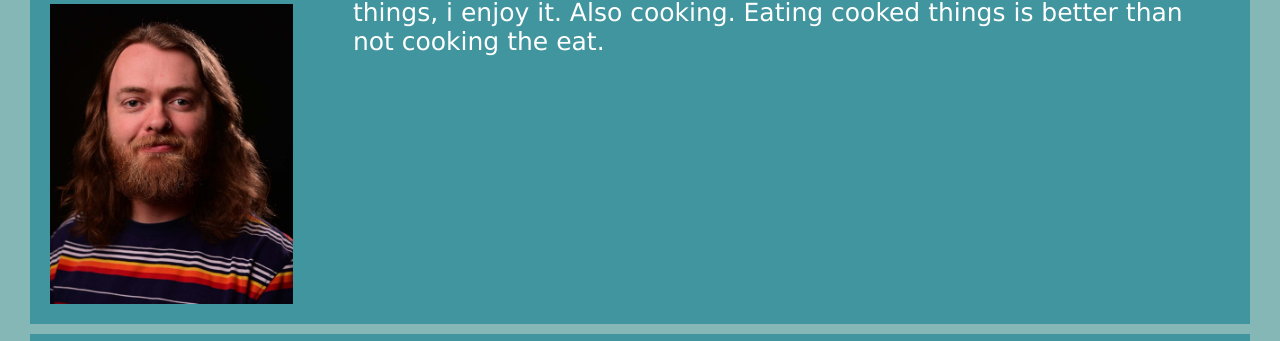
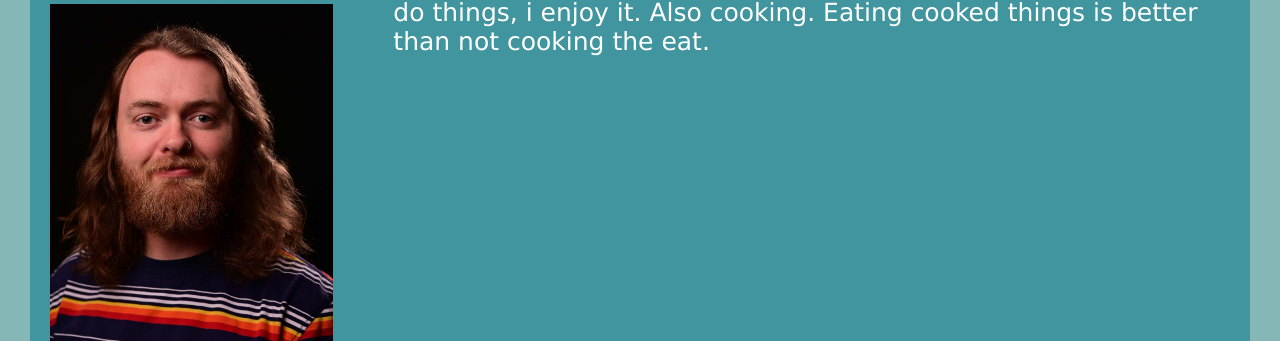
Before and after one commit to eymerin/Advanced-CSS-Challenge-Portfolio, a plain HTML site: page index.html in a window 1280 px wide. Shown: the part 271-612 px from the top of the page. Drawn offline with Linux system fonts and the light colour scheme.

Commit message:
adjusted image sizes

```diff
--- a/assets/css/style.css
+++ b/assets/css/style.css
@@ -81,9 +81,7 @@ p {
 }
 
 .about-me img {
-    height:300px;
-    width: 300 px;
-    object-fit: cover;
+    height:350px
 }
 
 .about-me p {
--- a/index.html
+++ b/index.html
@@ -34,7 +34,7 @@
             <!--section will be inline row, photo header will be self contained flex column-->
             <div class="photo-header">
                 <h2>About</h2>
-                <img src="assets\images\photo-me.jpg" class="my-picture"alt="code">
+                <img src="assets\images\photo-me.jpg" class="my-picture"alt="my portrait">
             </div>
             <p>I love doing stuff. It's the best. I do all kinds of things too. When I do things, i enjoy it. Also cooking. Eating cooked things is better than not cooking the eat.</p>
         </section>
```
